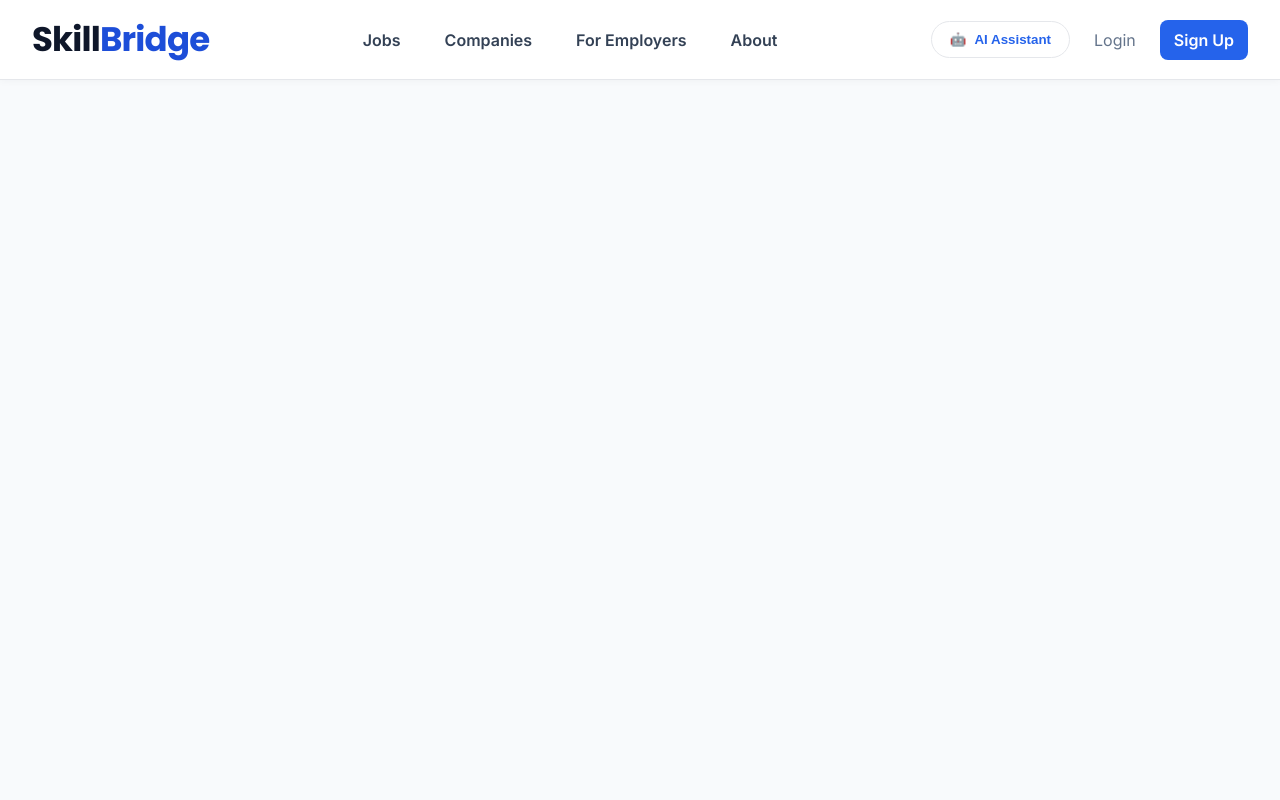
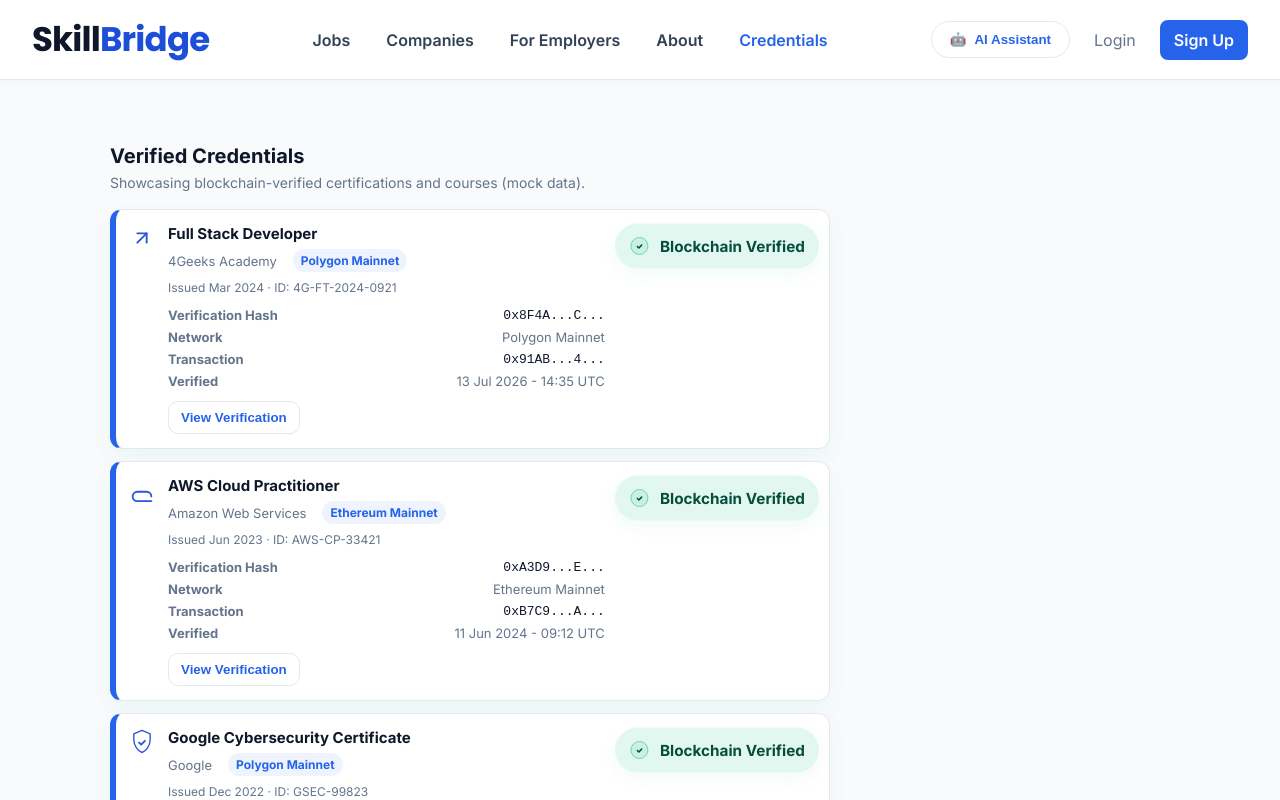
Before and after one commit to beatriz24BCN/SkillBridge, a React (Vite) app: page /credentials in a window 1280 px wide. Shown: the top 800 px of the page. Built offline with nearby package versions, Linux system fonts and the light colour scheme.

Commit message:
Add premium blockchain credentials section and UI improvements

```diff
--- a/src/App.jsx
+++ b/src/App.jsx
@@ -8,6 +8,7 @@
 import About from './pages/About'
 import Login from './pages/Auth/Login'
 import Signup from './pages/Auth/Signup'
+import Credentials from './pages/Credentials'
 
 export default function App() {
   return (
@@ -20,6 +21,7 @@
           <Route path="/companies" element={<Companies />} />
           <Route path="/employers" element={<Employers />} />
           <Route path="/about" element={<About />} />
+          <Route path="/credentials" element={<Credentials />} />
           <Route path="/login" element={<Login />} />
           <Route path="/signup" element={<Signup />} />
         </Routes>
--- a/src/components/AIAssistant/AIAssistant.css
+++ b/src/components/AIAssistant/AIAssistant.css
@@ -24,12 +24,12 @@
 
 /* ensure the rnd wrapper doesn't break stacking */
 .ai-rnd { position: fixed; }
-.ai-body { display:flex; flex-direction:column; padding:24px 18px 18px 18px; height:100%; box-sizing:border-box }
-.ai-quick-actions { display:flex; gap:12px; flex-wrap:wrap; margin:20px 0 22px 0 }
+.ai-body { display:flex; flex-direction:column; padding:32px 18px 18px 18px; box-sizing:border-box; flex:1; min-height:0 }
+.ai-quick-actions { display:flex; gap:12px; flex-wrap:wrap; margin:12px 0 20px 0 }
 .ai-quick-actions button { background: white; border:1px solid #E5E7EB; color:#2563EB; padding:10px 14px; border-radius:999px; cursor:pointer; font-weight:600; transition: transform .14s ease, background .12s ease, box-shadow .12s ease }
 .ai-quick-actions button:hover { background: #EFF6FF; transform: translateY(-1px) }
 
-.ai-chat { overflow-y:auto; flex:1; min-height:0; padding:14px; margin-top:12px; box-sizing:border-box; scroll-behavior:smooth }
+.ai-chat { overflow-y:auto; flex:1; min-height:0; padding:14px; margin-top:18px; padding-bottom:22px; box-sizing:border-box; scroll-behavior:smooth }
 .ai-chat::-webkit-scrollbar { width:0; height:0 }
 
 .ai-msg { display:flex; flex-direction:column; margin-bottom:18px; max-width:100%; animation: fadeIn 200ms ease; }
--- a/src/components/Hero/Hero.css
+++ b/src/components/Hero/Hero.css
@@ -28,11 +28,11 @@
 .card-salary{font-weight:700;color:var(--text-dark);font-size:15px}
 
 /* Layout of floating composition */
-.hero-right{min-height:460px;transform:translateY(-80px)}
-.card-1{transform:translate(-22px,-44px) scale(1.09);z-index:33;width:345px;padding:30px 32px;box-shadow:0 16px 44px rgba(15,23,42,0.09)}
-.card-2{position:absolute;right:16px;top:8px;z-index:30;width:240px}
-.card-3{position:absolute;left:40px;bottom:8px;z-index:18;width:240px}
-.card-4{position:absolute;left:340px;bottom:8px;z-index:15;width:220px}
+.hero-right{min-height:460px;transform:translateY(-50px);padding-right:36px}
+.card-1{transform:translate(-22px,-24px) scale(1.09);z-index:33;width:345px;padding:30px 32px;box-shadow:0 16px 44px rgba(15,23,42,0.09)}
+.card-2{position:absolute;right:16px;top:22px;z-index:30;width:240px}
+.card-3{position:absolute;left:28px;bottom:44px;z-index:18;width:240px}
+.card-4{position:absolute;right:28px;bottom:44px;z-index:15;width:220px}
 
 @media (max-width:900px){
   .hero-inner{flex-direction:column}
--- a/src/components/Navbar/Navbar.css
+++ b/src/components/Navbar/Navbar.css
@@ -25,7 +25,7 @@
 .logo-skill{color:#0F172A}
 .logo-bridge{color:#1D4ED8}
 
-.sb-nav{display:flex;gap:44px;align-items:center;justify-content:center}
+.sb-nav{display:flex;gap:36px;align-items:center;justify-content:center}
 .b-nav-link-placeholder{}
 .sb-nav-link{position:relative;color:#334155;text-decoration:none;padding:8px 0;font-weight:600;transition:color .25s ease}
 .sb-nav-link:not(.active):hover{color:#1D4ED8}
--- a/src/components/Navbar/Navbar.jsx
+++ b/src/components/Navbar/Navbar.jsx
@@ -38,6 +38,7 @@
           <NavLink onClick={()=>setOpen(false)} to="/companies" className={({isActive})=> `sb-nav-link${isActive? ' active':''}`}>Companies</NavLink>
           <NavLink onClick={()=>setOpen(false)} to="/employers" className={({isActive})=> `sb-nav-link${isActive? ' active':''}`}>For Employers</NavLink>
           <NavLink onClick={()=>setOpen(false)} to="/about" className={({isActive})=> `sb-nav-link${isActive? ' active':''}`}>About</NavLink>
+          <NavLink onClick={()=>setOpen(false)} to="/credentials" className={({isActive})=> `sb-nav-link${isActive? ' active':''}`}>Credentials</NavLink>
 
           {/* Mobile-only auth links inside the menu */}
           <Link onClick={()=>setOpen(false)} to="/login" className="sb-nav-link sb-mobile-auth">Login</Link>
--- /dev/null
+++ b/src/components/VerifiedCredentials/VerifiedCredentialCard.jsx
@@ -0,0 +1,83 @@
+import React from 'react'
+import './VerifiedCredentials.css'
+
+export default function VerifiedCredentialCard({credential}){
+  const { title, issuer, issueDate, credentialId, verificationStatus,
+    verificationHash, network, transactionId, verificationTimestamp } = credential
+
+  const shortHash = (s='') => {
+    if(!s) return ''
+    const t = s.replace(/^0x/, '')
+    if(t.length <= 10) return s
+    return '0x' + t.slice(0,4).toUpperCase() + '...' + t.slice(-4).toUpperCase()
+  }
+
+  const iconFor = (title, issuer) => {
+    if(/4Geeks/i.test(issuer) || /Full Stack/i.test(title)){
+      return (
+        <svg className="vc-cert-icon" width="28" height="28" viewBox="0 0 24 24" fill="none" xmlns="http://www.w3.org/2000/svg">
+          <path d="M16 8L8 16" stroke="#1D4ED8" strokeWidth="1.6" strokeLinecap="round" strokeLinejoin="round"/>
+          <path d="M8 8h8v8" stroke="#1D4ED8" strokeWidth="1.6" strokeLinecap="round" strokeLinejoin="round"/>
+        </svg>
+      )
+    }
+    if(/Amazon|AWS/i.test(issuer) || /Cloud/i.test(title)){
+      return (
+        <svg className="vc-cert-icon" width="28" height="28" viewBox="0 0 24 24" fill="none" xmlns="http://www.w3.org/2000/svg">
+          <path d="M20 17.5a4 4 0 0 0-4-4H8a4 4 0 1 0 0 8h12" stroke="#1D4ED8" strokeWidth="1.6" strokeLinecap="round" strokeLinejoin="round"/>
+        </svg>
+      )
+    }
+    // default: shield
+    return (
+      <svg className="vc-cert-icon" width="28" height="28" viewBox="0 0 24 24" fill="none" xmlns="http://www.w3.org/2000/svg">
+        <path d="M12 2l7 3v5c0 5-3.6 9.9-7 11-3.4-1.1-7-6-7-11V5l7-3z" stroke="#1D4ED8" strokeWidth="1.2" strokeLinecap="round" strokeLinejoin="round" fill="none"/>
+        <path d="M9.5 12.5l1.8 1.8L14.5 11" stroke="#1D4ED8" strokeWidth="1.6" strokeLinecap="round" strokeLinejoin="round"/>
+      </svg>
+    )
+  }
+
+  const onView = () => {
+    console.log('View verification for', credentialId)
+    window.open('#', '_blank')
+  }
+
+  return (
+    <div className="vc-card" tabIndex={0}>
+      <div className="vc-left">
+        {iconFor(title, issuer)}
+      </div>
+
+      <div className="vc-main">
+        <div className="vc-title">{title}</div>
+        <div className="vc-issuer">{issuer} <span className="vc-network-badge">{network}</span></div>
+        <div className="vc-meta">Issued {issueDate} · ID: {credentialId}</div>
+
+        {verificationHash && (
+          <div className="vc-verify-grid">
+            <div className="vc-verify-row"><strong>Verification Hash</strong><span className="vc-mono">{shortHash(verificationHash)}</span></div>
+            <div className="vc-verify-row"><strong>Network</strong><span>{network}</span></div>
+            <div className="vc-verify-row"><strong>Transaction</strong><span className="vc-mono">{shortHash(transactionId)}</span></div>
+            <div className="vc-verify-row"><strong>Verified</strong><span>{verificationTimestamp}</span></div>
+          </div>
+        )}
+
+        <div className="vc-actions">
+          <button className="vc-btn" onClick={onView}>View Verification</button>
+        </div>
+      </div>
+
+      <div className="vc-badge-wrap">
+        {verificationStatus === 'verified' && (
+          <div className="vc-badge vc-badge-large" aria-hidden>
+            <svg width="20" height="20" viewBox="0 0 24 24" fill="none" xmlns="http://www.w3.org/2000/svg" className="vc-icon">
+              <circle cx="12" cy="12" r="10" fill="#10B981" fillOpacity="0.12" stroke="#10B981" strokeWidth="0.6"/>
+              <path d="M9.5 12.5l1.8 1.8L14.5 11" stroke="#064E3B" strokeWidth="1.8" strokeLinecap="round" strokeLinejoin="round"/>
+            </svg>
+            <span>Blockchain Verified</span>
+          </div>
+        )}
+      </div>
+    </div>
+  )
+}
--- /dev/null
+++ b/src/components/VerifiedCredentials/VerifiedCredentials.css
@@ -0,0 +1,40 @@
+.vc-section{background:transparent;margin:36px auto 0}
+.vc-heading{font-size:20px;margin:0 0 6px;color:var(--text-dark);font-weight:700}
+.vc-sub{margin:0 0 18px;color:var(--text-muted);font-size:14px}
+.vc-list{display:flex;flex-direction:column;gap:12px}
+.vc-card{display:flex;justify-content:space-between;align-items:flex-start;background:var(--white);border:1px solid var(--borders);padding:14px 12px;border-radius:12px;box-shadow:0 8px 20px rgba(16,185,129,0.06);width:100%;max-width:720px;position:relative;border-left:6px solid var(--primary);transition:transform .18s ease,box-shadow .18s ease}
+.vc-card:focus, .vc-card:hover{transform:translateY(-4px);box-shadow:0 18px 40px rgba(16,185,129,0.10)}
+.vc-left{display:flex;align-items:flex-start;padding-right:12px}
+.vc-cert-icon{opacity:0.95}
+.vc-main{display:flex;flex-direction:column;flex:1 1 auto}
+.vc-title{font-weight:700;color:var(--text-dark);font-size:15px}
+.vc-issuer{font-size:13px;color:var(--text-muted);margin-top:6px;display:flex;align-items:center;gap:8px}
+.vc-meta{font-size:12px;color:var(--text-muted);margin-top:8px}
+.vc-badge-wrap{display:flex;align-items:center;margin-left:12px}
+.vc-badge{display:inline-flex;align-items:center;gap:10px;background:rgba(16,185,129,0.12);color:#064E3B;padding:8px 12px;border-radius:999px;font-weight:700;font-size:13px;box-shadow:0 6px 18px rgba(16,185,129,0.06);transition:transform .14s ease,box-shadow .14s ease}
+.vc-badge:hover{transform:translateY(-3px);box-shadow:0 12px 30px rgba(16,185,129,0.12)}
+.vc-badge-large{padding:12px 14px;font-size:15px}
+.vc-icon{display:block}
+
+.vc-verify-grid{display:flex;flex-direction:column;gap:6px;margin-top:12px}
+.vc-verify-row{display:flex;justify-content:space-between;align-items:center;gap:12px;font-size:13px;color:var(--text-muted)}
+.vc-mono{font-family:monospace, ui-monospace, SFMono-Regular; background:transparent;color:var(--text-dark);margin-left:8px;font-size:13px}
+
+.vc-network-badge{display:inline-block;background:rgba(37,99,235,0.08);color:var(--primary);padding:4px 8px;border-radius:999px;font-weight:700;font-size:12px;margin-left:8px}
+.vc-actions{margin-top:12px}
+.vc-btn{background:transparent;border:1px solid var(--borders);padding:8px 12px;border-radius:10px;cursor:pointer;color:var(--primary);font-weight:700}
+.vc-btn:hover{background:rgba(37,99,235,0.04);transform:translateY(-2px)}
+
+/* Larger badge visual emphasis on wide screens */
+@media (min-width:900px){
+  .vc-badge-large{transform:scale(1.02)}
+}
+
+@media (min-width:900px){
+  .vc-list{flex-direction:column}
+}
+
+@media (max-width:900px){
+  .vc-card{flex-direction:column;align-items:flex-start;gap:8px}
+  .vc-badge{align-self:flex-end}
+}
--- /dev/null
+++ b/src/components/VerifiedCredentials/VerifiedCredentials.jsx
@@ -0,0 +1,23 @@
+import React from 'react'
+import VerifiedCredentialCard from './VerifiedCredentialCard'
+import './VerifiedCredentials.css'
+
+const MOCK = [
+  { title: 'Full Stack Developer', issuer: '4Geeks Academy', issueDate: 'Mar 2024', credentialId: '4G-FT-2024-0921', verificationStatus: 'verified', verificationHash: '0x8f4a92bc7e12a9d6f3c...', network: 'Polygon Mainnet', transactionId: '0x91abf72c0cde4...', verificationTimestamp: '13 Jul 2026 - 14:35 UTC' },
+  { title: 'AWS Cloud Practitioner', issuer: 'Amazon Web Services', issueDate: 'Jun 2023', credentialId: 'AWS-CP-33421', verificationStatus: 'verified', verificationHash: '0xa3d9c12f4b7e...', network: 'Ethereum Mainnet', transactionId: '0xb7c9a21f4e3a...', verificationTimestamp: '11 Jun 2024 - 09:12 UTC' },
+  { title: 'Google Cybersecurity Certificate', issuer: 'Google', issueDate: 'Dec 2022', credentialId: 'GSEC-99823', verificationStatus: 'verified', verificationHash: '0x7b2f9e8c1a6d...', network: 'Polygon Mainnet', transactionId: '0xc3d2f71a9b8e...', verificationTimestamp: '02 Jan 2025 - 16:50 UTC' }
+]
+
+export default function VerifiedCredentials(){
+  return (
+    <section className="vc-section container" aria-label="Verified Credentials">
+      <h3 className="vc-heading">Verified Credentials</h3>
+      <p className="vc-sub">Showcasing blockchain-verified certifications and courses (mock data).</p>
+      <div className="vc-list">
+        {MOCK.map((c, i) => (
+          <VerifiedCredentialCard key={i} credential={c} />
+        ))}
+      </div>
+    </section>
+  )
+}
--- /dev/null
+++ b/src/pages/Credentials.jsx
@@ -0,0 +1,10 @@
+import React from 'react'
+import VerifiedCredentials from '../components/VerifiedCredentials/VerifiedCredentials'
+
+export default function Credentials(){
+  return (
+    <main>
+      <VerifiedCredentials />
+    </main>
+  )
+}
```
